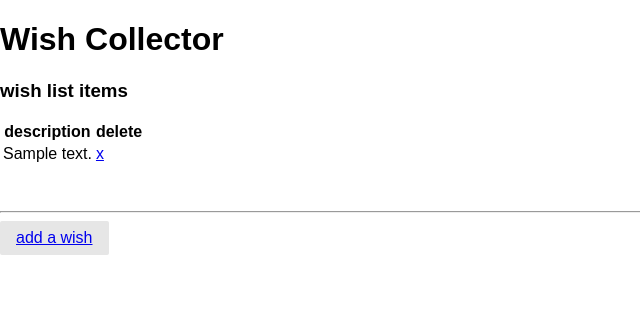
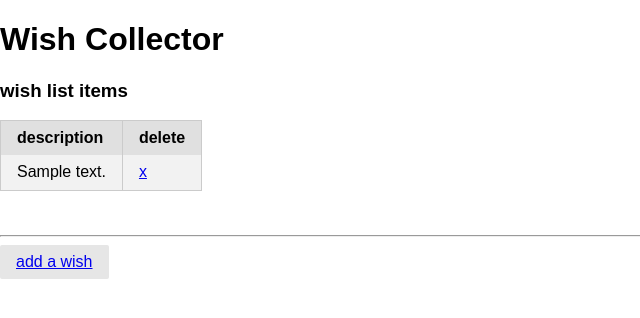
Before and after one commit to TaylorDarneille/GA-Project3-Wish-Assessment, a Django app: page / in a window 1280 px wide. Shown: the top 318 px of the page, without its empty margins (0-640 px from the left). Run offline with Django 3.2, Linux system fonts and the light colour scheme; tables that the repository leaves empty hold one stand-in row (values such as "Sample post"); some libraries are stand-ins or nearby versions.

Commit message:
added css styling to table and button

```diff
--- a/wishcollector/main_app/templates/home.html
+++ b/wishcollector/main_app/templates/home.html
@@ -14,7 +14,7 @@
     <div>
         <h3>wish list items</h3>
         {% if wishes.count %}
-            <table>
+            <table class="pure-table pure-table-striped">
                 <thead>
                     <tr>
                         <th>description</th>
```
